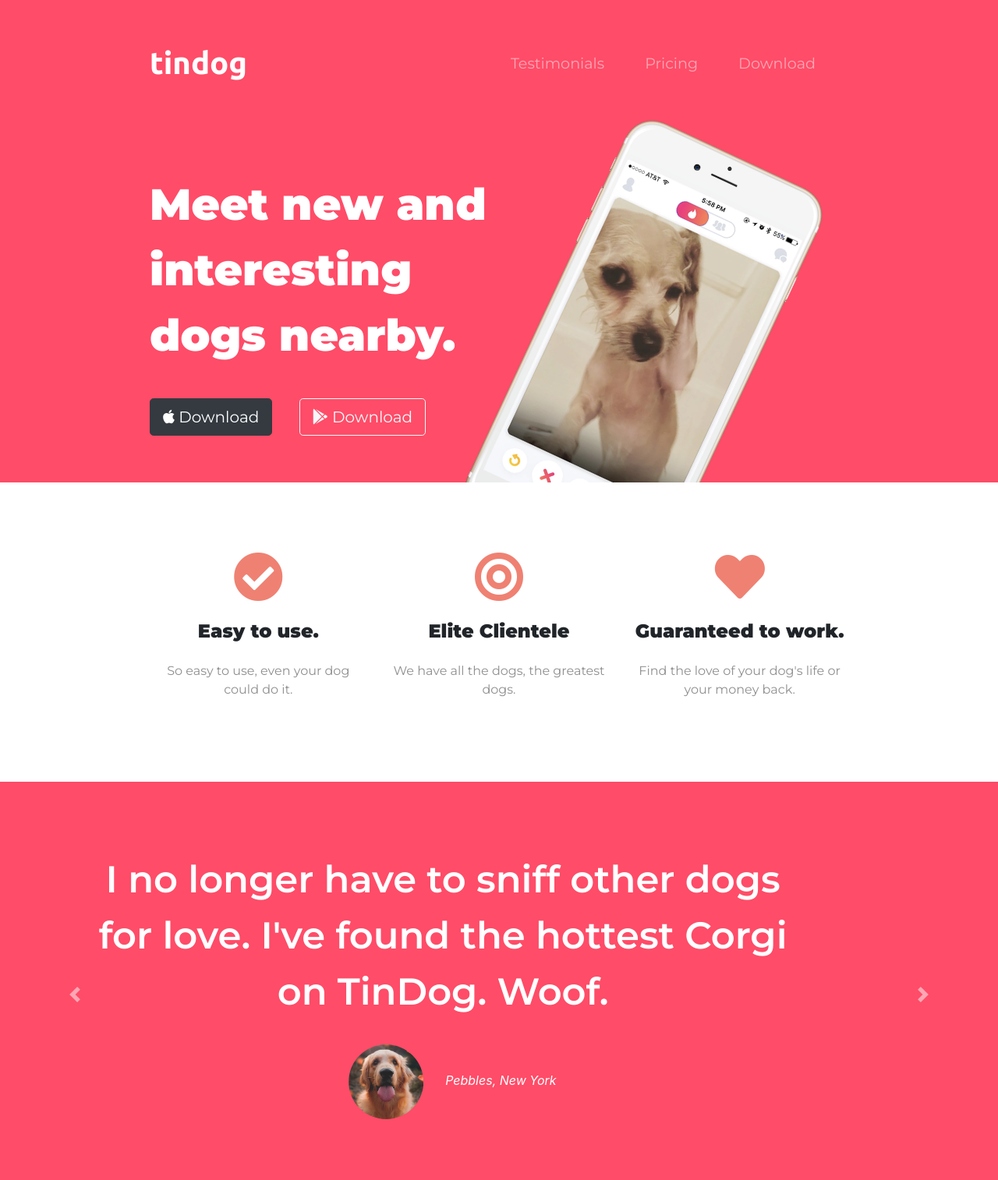
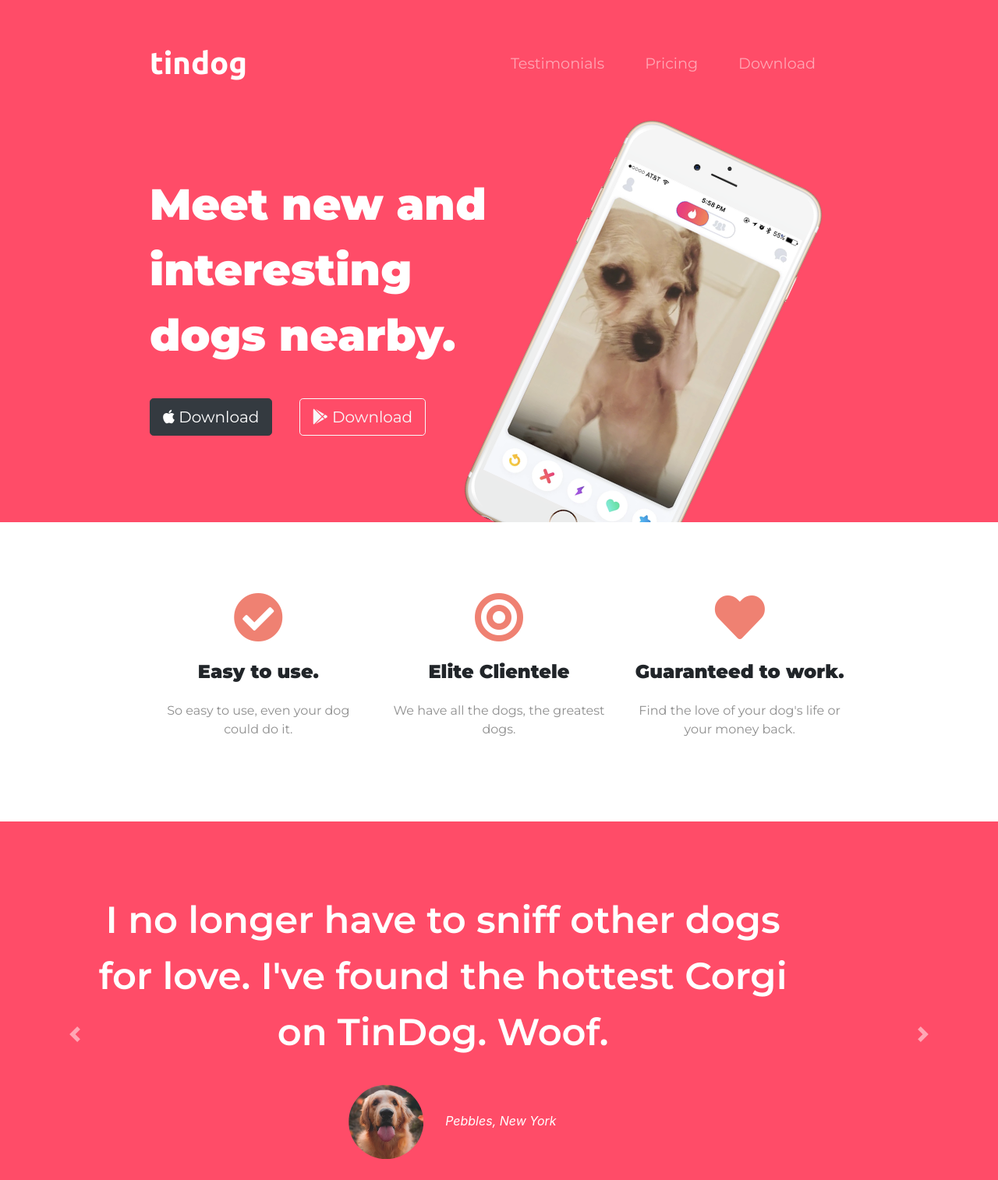
Before and after one commit to shiladityachatterji/tindog-website, a plain HTML site: page index.html in a window 1280 px wide. Shown: the top 1514 px of the page at 78% size. Drawn offline with nearby package versions, Linux system fonts and the light colour scheme.

Commit message:
Update styles.css

```diff
--- a/css/styles.css
+++ b/css/styles.css
@@ -1,6 +1,7 @@
 #title {
     background-color: #ff4c68;
     color: white;
+
 
 }
 h1 {
@@ -13,7 +14,7 @@ h1 {
 }
 
 .container-fluid{
-    padding: 3% 15% 3% 15%;
+    padding: 3% 15% 7% 15%;
     font-family: "Montserrat";
 }
 
@@ -57,6 +58,7 @@ h1 {
     padding: 7% 15% 7% 15%;
     position: relative;
     background-color: white;
+    z-index: 1;
 }
 .feature-icon{
     color: #ef8172;
```
